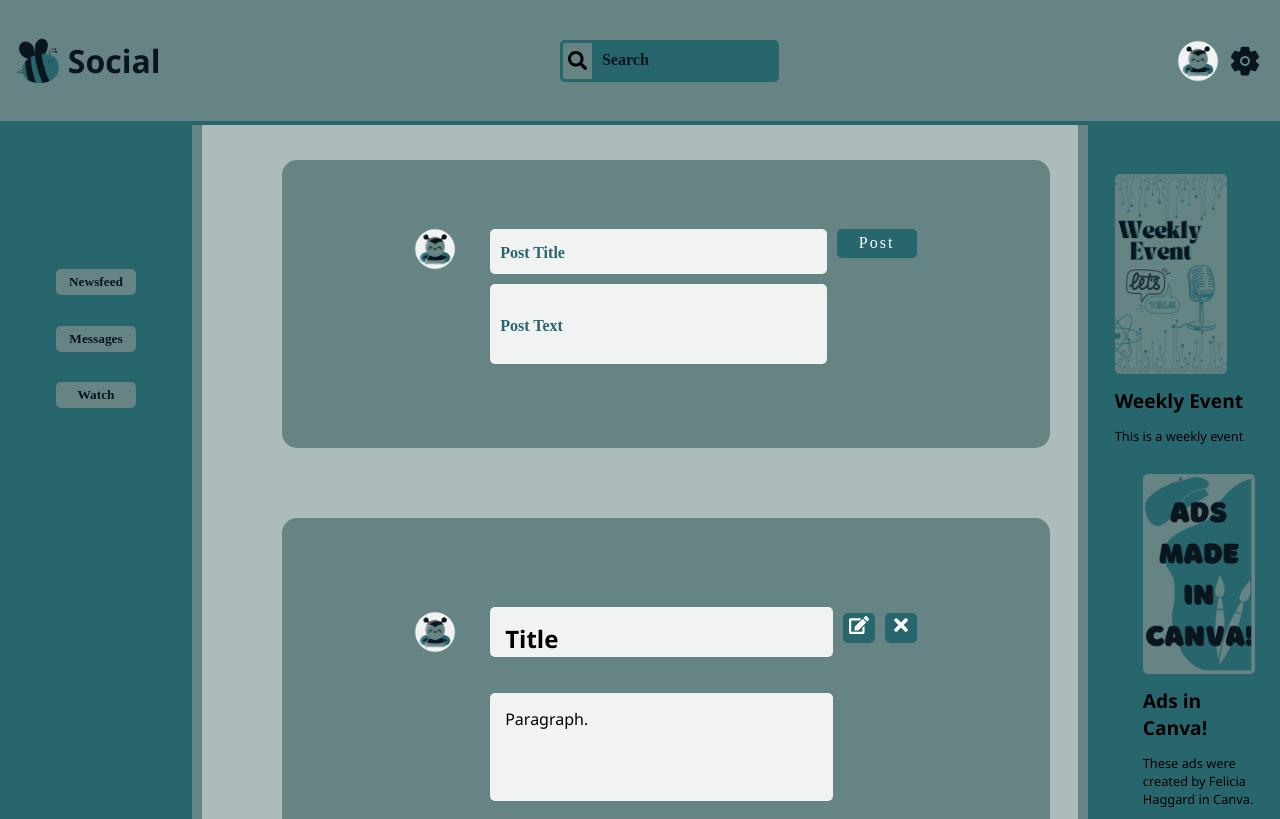
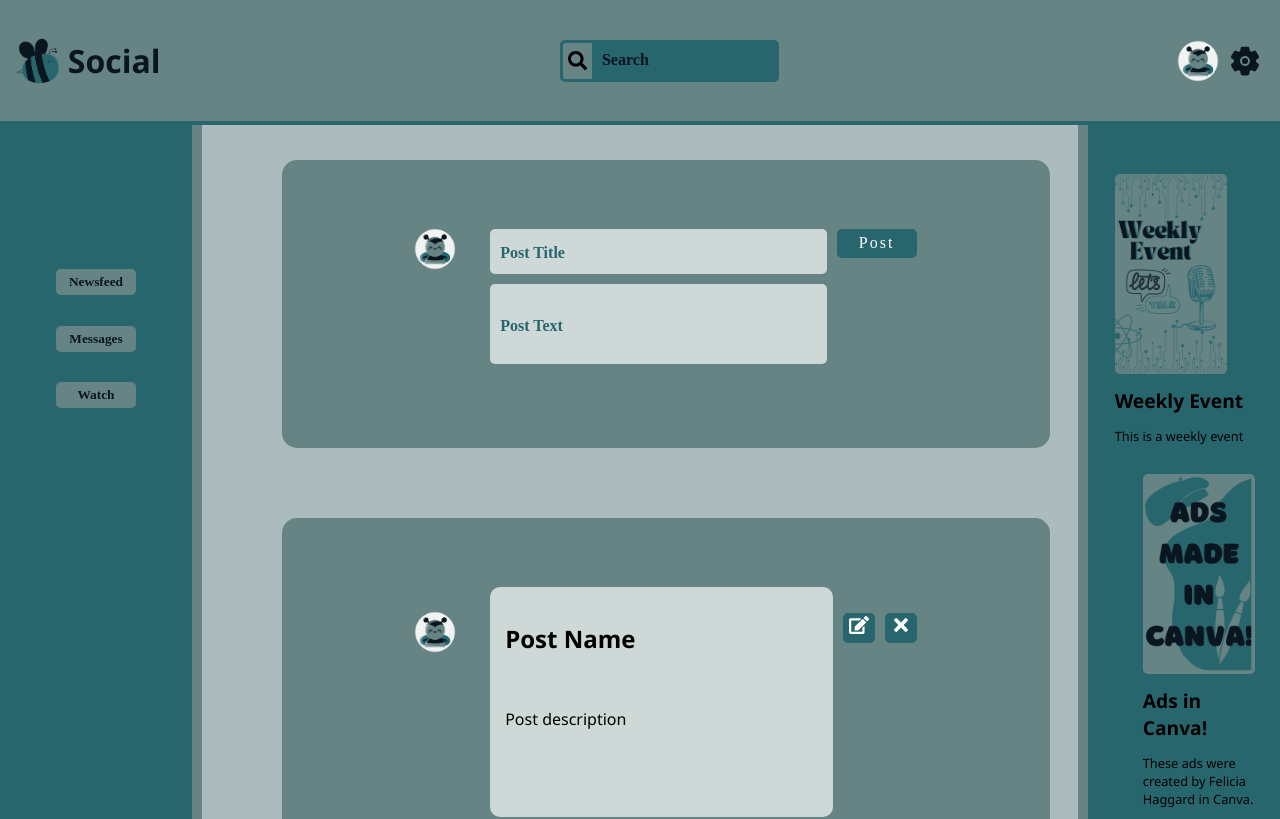
Before and after one commit to HaggardFelicia/Haggard_Felicia_Dev2501, a React (Create React App) app: page / in a window 1280 px wide. Shown: the top 819 px of the page. Built offline with nearby package versions, Linux system fonts and the light colour scheme; the HTML template or start-up script is replaced by a standard one.

Commit message:
updating colors

```diff
--- a/src/App.js
+++ b/src/App.js
@@ -4,16 +4,32 @@ import LeftNav from "./components/leftNavigation";
 import Form from "./components/Form";
 import PostCard from "./components/PostCard";
 import RightNav from "./components/RightNav";
+import AvatarUrl from "./images/Avatar.png";
 class App extends Component {
+
+  state = {
+    postList: [
+      {
+        pAvatar: AvatarUrl,
+        alt: "avatar",
+        postName: 'Post Name',
+        postContent: 'Post description',
+      }
+    ]
+  }
   render() {
+
+    let postState = this.state.postList.map((element, i) => {
+      return <PostCard key={i} val={element}/>
+    })
+
     return (
       <div className="App" style={styles.container}>
         <Header />
         <RightNav />
         <LeftNav />
         <Form />
-        <PostCard h1Text="Testing" pText="testing" />
-
+        {postState}
       </div>
     );
   }
@@ -26,5 +42,21 @@ const styles = {
     height: "100%",
     width: "100%",
     backgroundColor: "#acbcbc",
+  },
+  card: {
+    display: "flex",
+    flexDirection: "row",
+    alignItems: "left",
+    justifyContent: "center",
+    width: "40%",
+    height: "30%",
+    position: "relative",
+    left: "22%",
+    right: "22%",
+    zIndex: "100",
+    backgroundColor: "#678485",
+    borderRadius: "15px",
+    padding: "5% 10%",
+    marginTop: "3%"
   }
 }
--- a/src/components/Form.js
+++ b/src/components/Form.js
@@ -57,7 +57,7 @@ const styles = {
         border: "none",
         margin: "5px",
         padding: "10px",
-        backgroundColor: "#f0f3f2",
+        backgroundColor: "#CED8D7",
         color: '#09151F',
         fontFamily: "Merienda, cursive",
         fontSize: "1.25rem",
--- a/src/components/Header.js
+++ b/src/components/Header.js
@@ -68,7 +68,7 @@ const styles = {
         flex: "1",
         padding: "10px",
         backgroundColor: "#28666e",
-        color: "#f0f3f2",
+        color: "#CED8D7",
         fontWeight: "500",
         fontFamily: "Merienda, cursive"
     },
--- a/src/components/PostCard.js
+++ b/src/components/PostCard.js
@@ -1,6 +1,6 @@
 import React from 'react';
 import Icons from './Icons';
-import Avatar from '../images/Avatar.png';
+// import Avatar from '../images/Avatar.png';
 import IconBtn from './IconBtn';
 import { FaEdit, FaTimes  } from "react-icons/fa";
 
@@ -8,11 +8,11 @@ const PostCard = props => {
     return (
         <div style={styles.card}>
             <div style={styles.avatar}>
-                <Icons IconImg={Avatar} ImageAlt="Avatar" style={styles.Icon}/>
+                <Icons IconImg={props.val.pAvatar} ImageAlt={props.val.alt} style={styles.Icon}/>
             </div>
             <div style={styles.block}>
-                <h2 style={styles.bground}>Title</h2>
-                <p id='pText' style={styles.bground}>Paragraph.</p>
+                <h2 style={styles.bground}>{props.val.postName}</h2>
+                <p id='pText' style={styles.bground}>{props.val.postContent}</p>
             </div>
             <div style={styles.btnDiv}>
                 <IconBtn btnStyle={styles.button} btnText={<FaEdit/>} />
@@ -53,6 +53,8 @@ const styles = {
         width: "80%",
         textAlign: "left",
         margin: "5px",
+        backgroundColor: "#CED8D7",
+        borderRadius: "10px",
     },
     button: {
         position: "relative",
@@ -75,7 +77,6 @@ const styles = {
         marginTop: "5%"
     },
     bground:{
-        backgroundColor: "#f0f3f2",
         padding: "15px",
         borderRadius: "5px",
         height: "20px",
--- a/src/components/RightNav.js
+++ b/src/components/RightNav.js
@@ -28,6 +28,7 @@ const styles = {
         top: "0",
         right: "0",
         overflow: "hidden",
+        paddingBottom: "5%",
     },
     ad1: {
         position: "absolute !important",
--- a/src/index.css
+++ b/src/index.css
@@ -16,19 +16,19 @@ body {
       *--caribbean-current:#28666e;
       *--slate-gray: #678485;
       *--ash-gray: #acbcbc;
-      *--antiflash-white: #f0f3f2;
+      *--platinum: #CED8D7
  *   HSL
       *--rich-black: hsl(207, 55%, 8%);
       *--caribbean-current:hsl(187, 47%, 29%);
       *--slate-gray: hsl(182, 13%, 46%);
       *--ash-gray: hsl(180, 11%, 71%);
-      *--antiflash-white: hsl(160, 11%, 95%);
+      *--platinum: hsl(174, 11%, 83%);
  *   RGB
       *rich-black: rgb(9, 21, 31);
       *caribbean-current: rgb(40, 102, 110);
       *slate-gray: rgb(103, 132, 133);
       *ash-gray: rgb(172, 188, 188);
-      *antiflash-white: rgb(240, 243, 242);
+      *platinum: rgb(206, 216, 215);
  *
  *========================================================================**/
 #inputID::placeholder {
```
Also changed, not shown: 1 other file (tests, documents, lock files or other folders).
